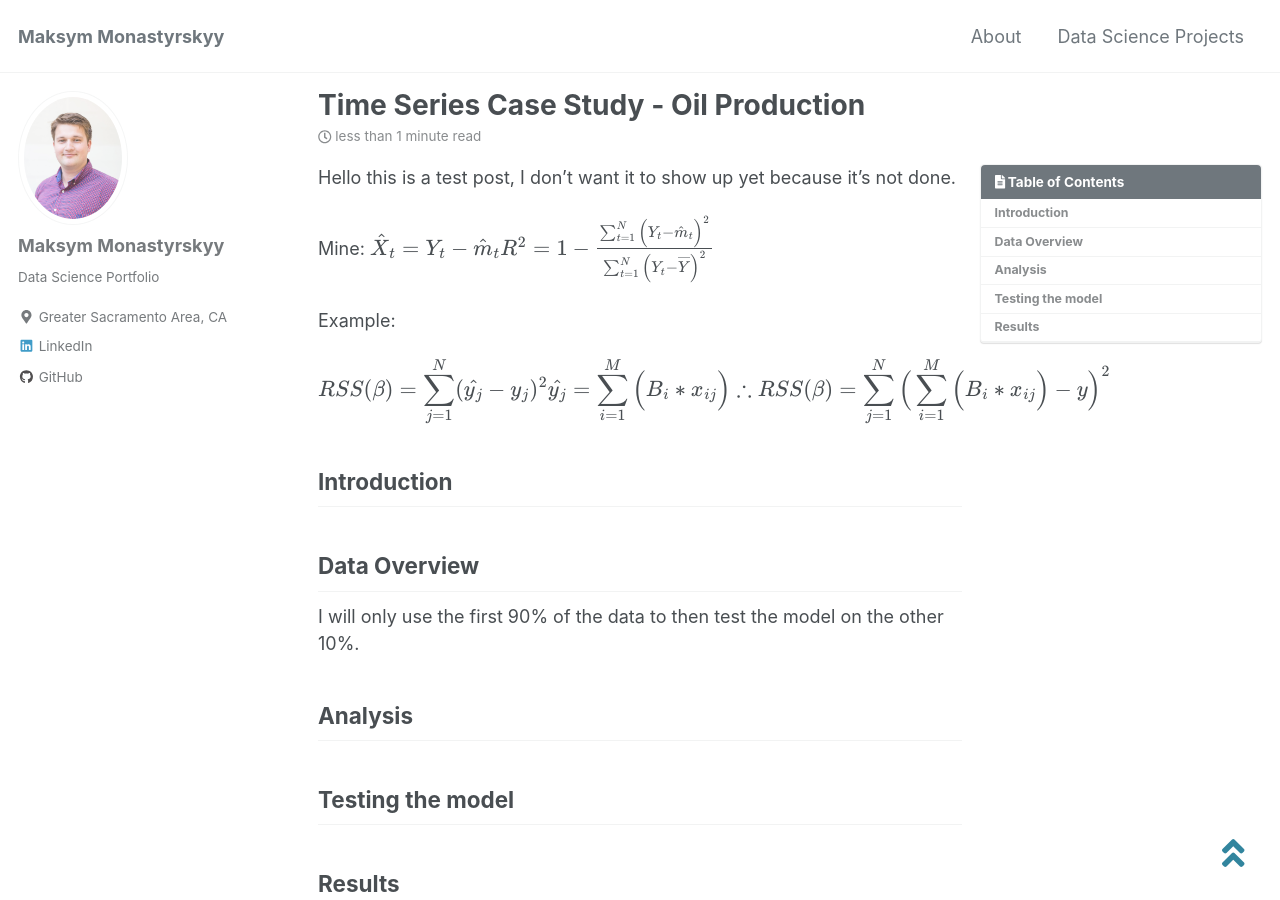
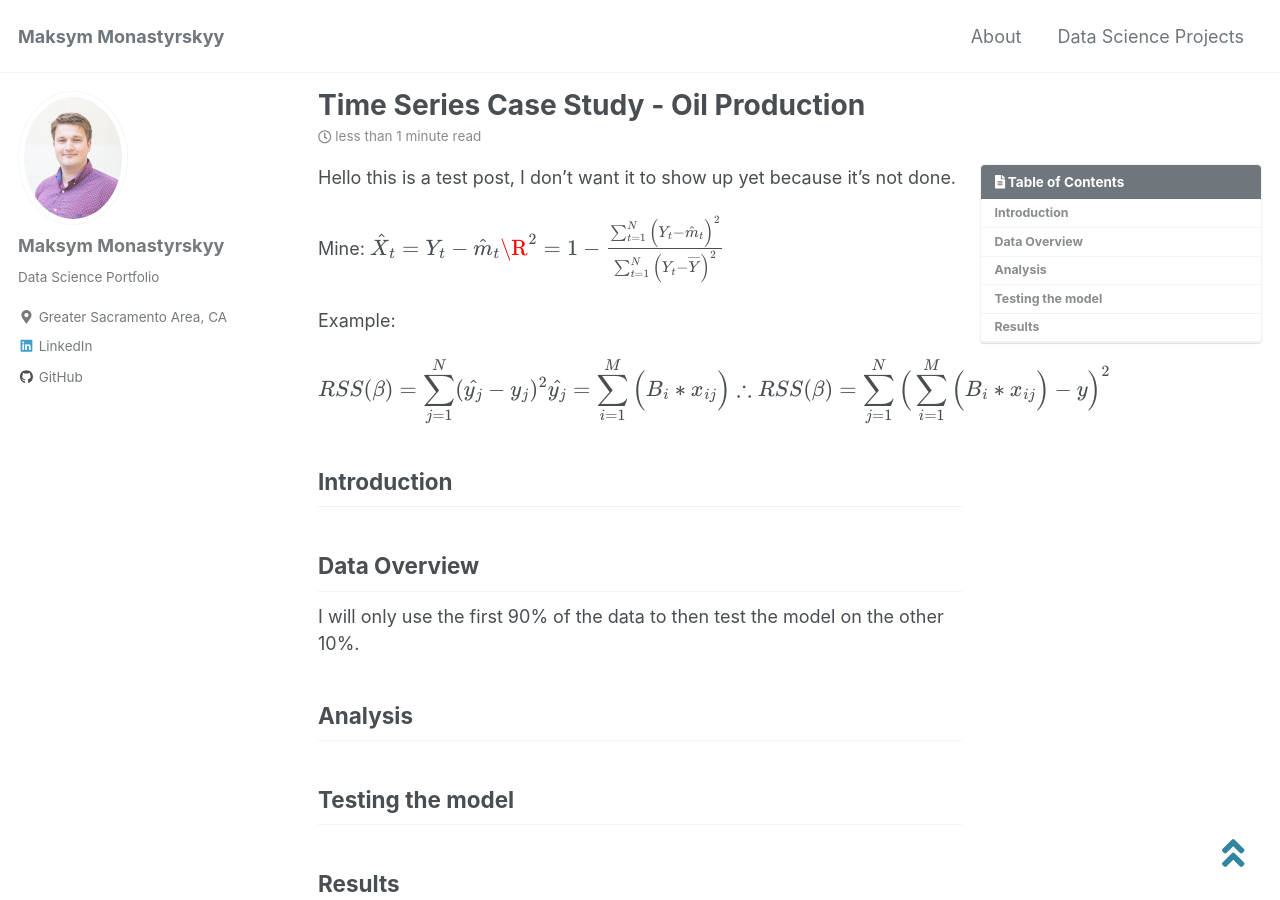
Before and after one commit to monastyrskyy/monastyrskyy.github.io, a Jekyll site: the page built from _posts/2019-2-26-time-series.md, in a window 1280 px wide and 900 px high. Built offline with Jekyll 4.4.1, drawn with Linux system fonts in a browser that asks for light colours; cached includes are drawn as plain includes; nearby versions of some CDN libraries; formulas are drawn with MathJax 3.

Commit message:
seeing if math works, v7

```diff
--- a/_posts/2019-2-26-time-series.md
+++ b/_posts/2019-2-26-time-series.md
@@ -29,7 +29,7 @@ Hello this is a test post, I don't want it to show up yet because it's not done.
 Mine:
 $$ \hat{X}_{t} = Y_{t}-\hat{m}_{t}
 \\
-R^2 = 1 - {\sum_{t = 1}^N \Big( Y_{t}-\hat{m}_{t} \Big)^2 \over {\sum_{t = 1}^N \Big( Y_{t}-\overline{Y} \Big)^2}} $$
+\R^2 = 1 - {\sum_{t = 1}^N \Big( Y_{t}-\hat{m}_{t} \Big)^2 \over {\sum_{t = 1}^N \Big( Y_{t}-\overline{Y} \Big)^2}} $$
 
 
 Example:
```
